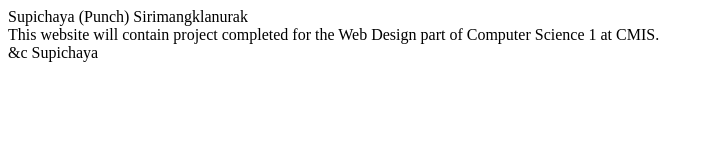
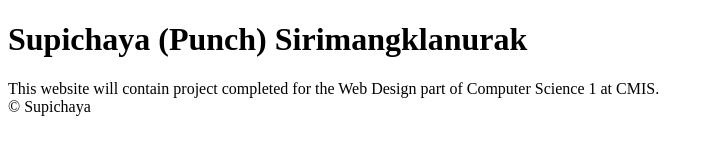
Before and after one commit to punch2475-cmis/punch2475-cmis-wd, a plain HTML site: page index.html in a window 1280 px wide. Shown: the whole page, without its empty margins (0-714 px from the left). Drawn offline with Linux system fonts and the light colour scheme.

Commit message:
add content

```diff
--- a/index.html
+++ b/index.html
@@ -1,22 +1,20 @@
 <!doctype html>
 <html>
 	<head>
-		<title>
-			Punch
-		</title>
+		<title>Punch</title>
 		<meta charset="utf-8"/>
 	</head>
 	<body>
-		<header>
+		<h1>
 		Supichaya (Punch) Sirimangklanurak
-		</header>
+		</h1>
 		<nav>
 		</nav>
 		<main>
 		This website will contain project completed for the Web Design part of Computer Science 1 at CMIS.
 		</main>
 		<footer>
-		&c Supichaya
+		&copy; Supichaya
 		</footer>
 	</body>
 </html>
```
